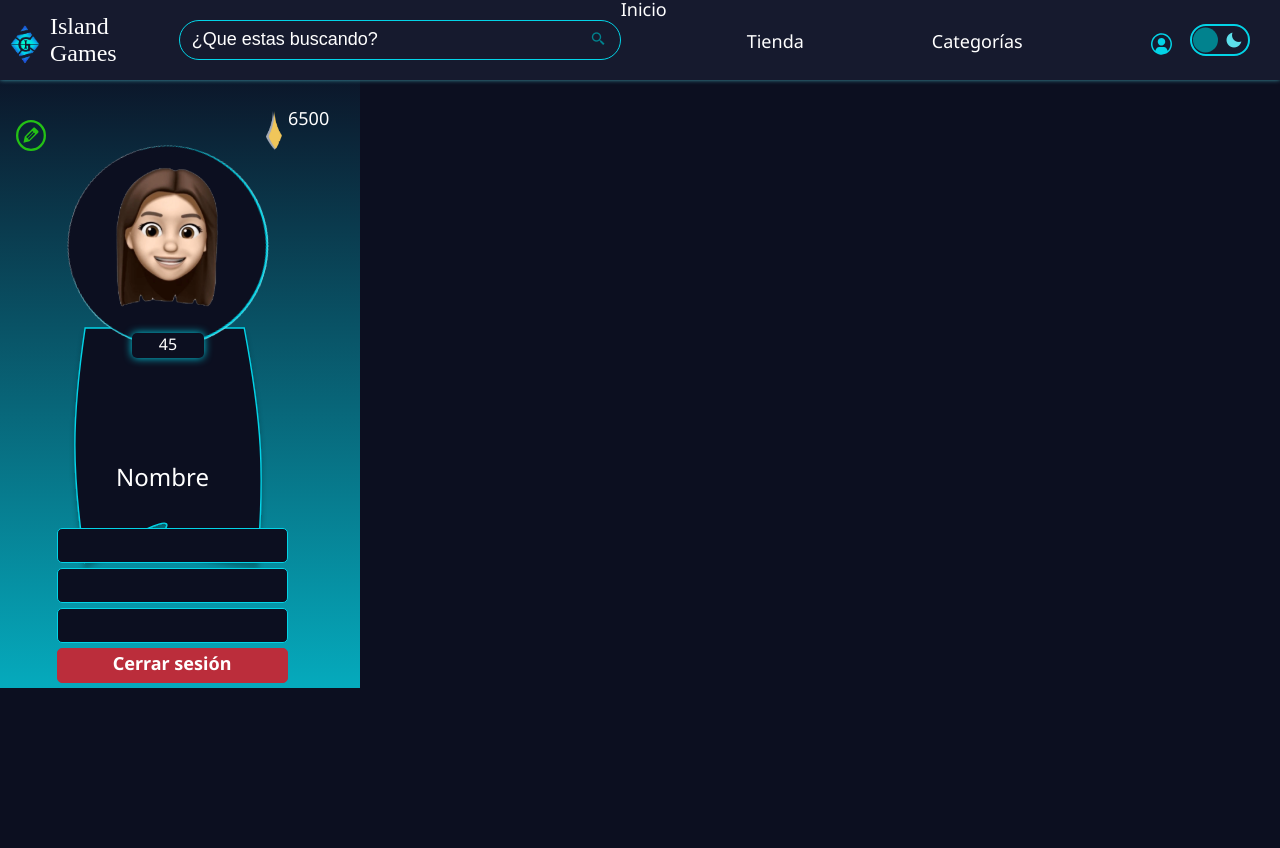
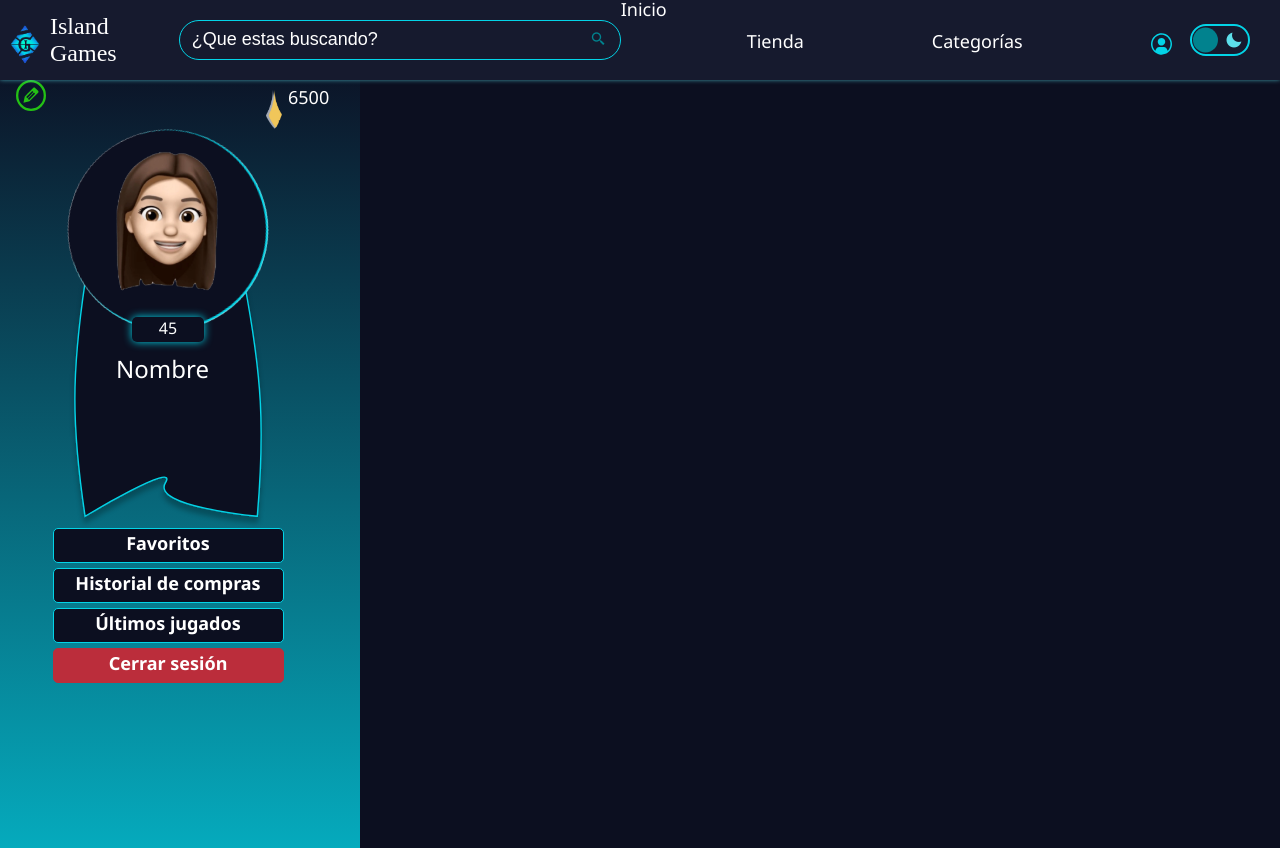
Before and after one commit to YamilaAbad/InterfacesDeUsuario, an Angular app in the folder TP2/: page /perfil in a window 1280 px wide. Before the commit the page ends 800 px from the top, so only its background shows below. Built offline with nearby package versions, Linux system fonts and the light colour scheme; a web font is replaced by a local one.

Commit message:
acomodado de medidas perfil-avatar y agregado de pantalla de juego en ejecución

```diff
--- a/TP2/src/app/app-routing.module.ts
+++ b/TP2/src/app/app-routing.module.ts
@@ -1,5 +1,6 @@
 import { NgModule } from '@angular/core';
 import { Routes, RouterModule} from '@angular/router';
+import { IgHomeComponent } from './componentes/ig-home/ig-home.component';
 
 import { LoginComponent } from './componentes/login/login.component';
 import { TiendaCompraComponent } from './componentes/tienda-compra/tienda-compra.component';
@@ -15,6 +16,10 @@ import { PerfilComponent } from './perfil/perfil.component';
 
 
 const routes: Routes = [
+  {
+    path: 'home',
+    component: IgHomeComponent
+  },
   {
     path: 'tienda',
     component: TiendaPrincipalComponent
--- a/TP2/src/app/componentes/avatar-user/avatar-user.component.css
+++ b/TP2/src/app/componentes/avatar-user/avatar-user.component.css
@@ -1,14 +1,19 @@
 /******************AVATAR*****************************************/
+.container{
+  width: 200px;
+  height: 200px
+}
 .corbata{
-  position: relative;
+  position: absolute;
   z-index: -1;
+  top: 150px;
 }
 .nombreUsuario{
-  position:relative;
+  position:absolute;
   z-index: 1;
   font-family: var(--fuente-general);
   font-size: var(--h3-size);
-  top: -120px;
+  top: var(--margen7);
   left: var(--margen5);
 }
 .nivelJugador{
--- a/TP2/src/app/componentes/avatar-user/avatar-user.component.html
+++ b/TP2/src/app/componentes/avatar-user/avatar-user.component.html
@@ -1,4 +1,4 @@
-
+<div class="container">
     <div class="avatarCont">
         <div class="face face1"></div>
         <div class="face face2"></div>
@@ -12,3 +12,4 @@
 
         </div>
     </div>
+</div>
--- a/TP2/src/app/componentes/ig-navbar/ig-navbar.component.css
+++ b/TP2/src/app/componentes/ig-navbar/ig-navbar.component.css
@@ -348,5 +348,4 @@
     margin-left: auto;
     margin-right: auto;
   }
-
 }
--- a/TP2/src/app/juego-ejecutando/juego-ejecutando.component.css
+++ b/TP2/src/app/juego-ejecutando/juego-ejecutando.component.css
@@ -0,0 +1,23 @@
+.container{
+    height: 100vh;
+}
+#pausa-juego{
+    background: rgba(0,0,0,0.5);
+    position: fixed;
+    top: 50px;
+    left: 0;
+    width: 100%;
+    height: -100vh;
+    z-index: 500;
+}
+#pausa{
+    display: none;
+}
+.icono{
+    cursor: pointer;
+    height: 25px;
+    width: 25px;
+}
+#pausa-juego .icono:checked ~ #modal{
+    top: 0;
+}
--- a/TP2/src/app/juego-ejecutando/juego-ejecutando.component.html
+++ b/TP2/src/app/juego-ejecutando/juego-ejecutando.component.html
@@ -1 +1,12 @@
-<p>juego-ejecutando works!</p>
+<div class="container">
+    <div class="ejecucion">
+        <input type="radio" name="modal" id="pausa">
+        <label  for="pausa-juego" id="pausa-juego"><img src="../../assets/iconos/pausa.svg" class="icono"></label>
+        <input type="radio" name="modal" id="reanudar">
+        <label for="reanudar-juego">
+            <a class="btn-reanudar">Reanudar</a>
+        </label>
+    </div>
+   <button class="btn-salir">Salir</button>
+   <img src="../../assets/img/warcraft-arclight-juego-en-ejecucion.jpg">
+</div>
--- a/TP2/src/app/perfil/perfil.component.css
+++ b/TP2/src/app/perfil/perfil.component.css
@@ -1,10 +1,7 @@
  .fondo{
   background: linear-gradient(rgba(12,15,35,0.80), rgba(3, 212, 231, 0.79));
-  height: 640px;
+  height: 100vh;
   width: 360px;
-  padding: 0;
-  margin: 0;
-  position: absolute;
  }
  .grid{
   display: grid;
@@ -16,14 +13,14 @@
  .editar{
    position: relative;
    margin-left: var(--margen2);
-   top: var(--margen7);
+   top: var(--margen4);
  }
  /*******************AVATARS DEL EDITAR*************/
  .avatars-editables{
    position: relative;
    bottom: 420px;
    display: flex;
-   margin-left: var(--margen5);
+   margin-left: var(--margen2);
    z-index: 1;
  }
 
@@ -31,14 +28,14 @@
  .saldo{
    font-family: var(--fuente-general);
    font-size: var(--normal-size);
-   margin-top: 18px;
+   margin-top: -3px;
  }
 
 /******************************************PERFIL USUARIO***********************************************************/
  .perfilUser{
    position: relative;
    right: var(--margen3);
-   top: var(--margen5);
+   top: var(--margen4);
  }
 
  /********************************************DATOS DE PERFIL USUARIO***************************************************/
@@ -46,9 +43,9 @@
   .datos{
         position: relative;
         top: 180px;
-        left: var(--margen6);
         text-align: center;
-  }
+        margin-left: 120px;
+}
 /******************************************BOTON CERRRAR SESIÓN************************************/
   .btn-cerrar{
     position: relative;
@@ -68,9 +65,79 @@
     background-color: var(--color-boton-alerta);
     border: 1px solid var(--color-boton-alerta);
   }
-  .loading{
-    position: absolute;
-    margin: 0;
-    z-index: 1;
-    left: 110px;
-  }
+/**********************************BOTONES NEON**************************************************************/
+.btn-neon{
+  position: relative;
+  display: inline-block;
+  width: 231px;
+  height: 35px;
+  color: var(--color-txt-oscuro);
+  right: var(--margen7);
+  padding-top: 2px;
+  text-align: center;
+  font-family: var(--fuente-general);
+  font-size: var(--normal-size);
+  font-weight: var(--Bold);
+  overflow: hidden;
+  transition: 0.2s;
+  border-radius: 5px;
+  border: 1px solid var(--color-primario);
+  background-color: var(--color-body-oscuro);
+  cursor: pointer;
+}
+
+.btn-neon:hover{
+
+  box-shadow: 0 0 var(--margen1) var(--color-primario);
+}
+.btn-neon span{
+  position: absolute;
+  display: block;
+}
+#span1{
+  top:0;
+  left: -100%;
+  width: 100%;
+  height: 5px;
+  background: linear-gradient(90deg, transparent,var(--color-primario-oscuro));
+}
+.btn-neon:hover #span1{
+  left: 100%;
+  transition: 1s;
+}
+#span3{
+  bottom:0;
+  right: -100%;
+  width: 100%;
+  height: 5px;
+  background: linear-gradient(270deg, transparent,var(--color-primario-oscuro));
+}
+.btn-neon:hover #span3{
+  right: 100%;
+  transition: 1s;
+  transition-delay: 0.5s;
+}
+#span2{
+  top:-100%;
+  right: 0;
+  width: 5px;
+  height: 100%;
+  background: linear-gradient(180deg, transparent,var(--color-primario-oscuro));
+}
+.btn-neon:hover #span2{
+  top: 100%;
+  transition: 1s;
+  transition-delay: 0.25s;
+}
+#span4{
+  bottom: -100%;
+  left: 0;
+  width: 5px;
+  height: 100%;
+  background: linear-gradient(360deg, transparent,var(--color-primario-oscuro));
+}
+.btn-neon:hover #span4{
+  bottom: 100%;
+  transition: 1s;
+  transition-delay: 0.75s;
+}
--- a/TP2/src/app/perfil/perfil.component.html
+++ b/TP2/src/app/perfil/perfil.component.html
@@ -1,8 +1,4 @@
 <div class="fondo">
-    <div class="loading" *ngIf = "load">
-        <app-cargar-pagina></app-cargar-pagina>
-    </div>
-
     <div class="grid">
         <div class="editar" (click)="mostrar = true">
             <img src="assets/iconos/edit.svg" alt="" width="30" height="30">
@@ -11,15 +7,38 @@
             <app-avatar-user></app-avatar-user>
         </div>
         <div class="saldo" >
-                    <app-info-saldo></app-info-saldo>
+            <app-info-saldo></app-info-saldo>
         </div>
     </div>
     <div class="datos">
         <ul>
-            <li *ngFor="let opcion of opciones">
-                <app-boton-neon [opcion]="opcion"></app-boton-neon>
+            <li>
+                <div>
+                    <a class="btn-neon">Favoritos
+                     <span id="span1"></span>
+                     <span id="span2"></span>
+                     <span id="span3"></span>
+                     <span id="span4"></span>
+                    </a>
+                  </div>
+                  <div>
+                    <a class="btn-neon">Historial de compras
+                     <span id="span1"></span>
+                     <span id="span2"></span>
+                     <span id="span3"></span>
+                     <span id="span4"></span>
+                    </a>
+                  </div>
+                  <div>
+                    <a class="btn-neon">Últimos jugados
+                     <span id="span1"></span>
+                     <span id="span2"></span>
+                     <span id="span3"></span>
+                     <span id="span4"></span>
+                    </a>
+                  </div>
             </li>
-            <a href="#" class="btn-cerrar" (click)="load = true">Cerrar sesión</a>
+            <a class="btn-cerrar" routerLink="['/home']">Cerrar sesión</a>
         </ul>
     </div>
     <div class="avatars-editables" *ngIf = "mostrar" (click)="mostrar = false" >
--- a/TP2/src/app/perfil/perfil.component.ts
+++ b/TP2/src/app/perfil/perfil.component.ts
@@ -6,15 +6,11 @@ import { Component, OnInit } from '@angular/core';
   styleUrls: ['./perfil.component.css']
 })
 export class PerfilComponent implements OnInit {
-  opciones: string[];
-  load: boolean;
- /*  info: boolean;*/
+
   mostrar: boolean
 
   constructor() {
-    this.opciones = ['Favoritos ❤️','Historial de partidas','Ultimos jugados'];
-    this.load = false;
-    /* this.info = false;*/
+
     this.mostrar = false;
   }
 
```
Also changed, not shown: TP2/src/assets/img/warcraft-arclight-juego-en-ejecucion.jpg (added). Lines whose indentation alone changed are shown as unchanged.
